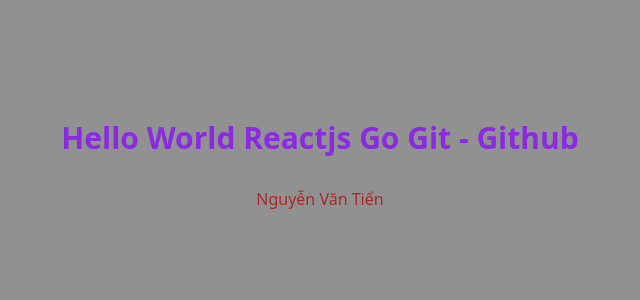
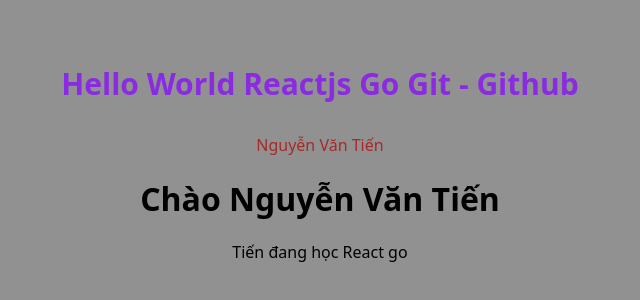
Before and after one commit to nvantien24042002/react-go, a React (Vite) app: page / in a window 1280 px wide. Shown: the part 252-552 px from the top of the page, without its empty margins (320-960 px from the left). Built offline with nearby package versions, Linux system fonts and the light colour scheme.

Commit message:
added Welcome

```diff
--- a/src/App.jsx
+++ b/src/App.jsx
@@ -1,5 +1,18 @@
 import './App.css'
 // Component default
+function Welcome(){
+
+  return(
+    <>
+      <h1>Chào Nguyễn Văn Tiến</h1>
+      <p> Tiến đang học React go</p>
+    </>
+  )
+
+
+}
+// Welcome();
+// Welcome
 function App() {
   // const [count, setCount] = useState(0)
   // return (
@@ -112,10 +125,12 @@
   //     <section id="spacer"></section>
   //   </>
   // )
+  // JSX => UI
   return (
     <>
         <h3>Hello World Reactjs Go Git - Github</h3>
         <p className='my-text'>Nguyễn Văn Tiến</p>
+        <Welcome/>
     </>
   );
 }
```
